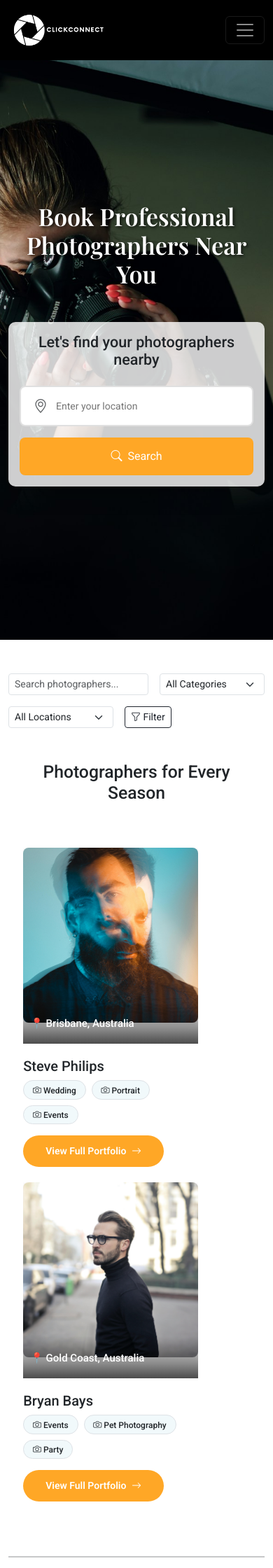
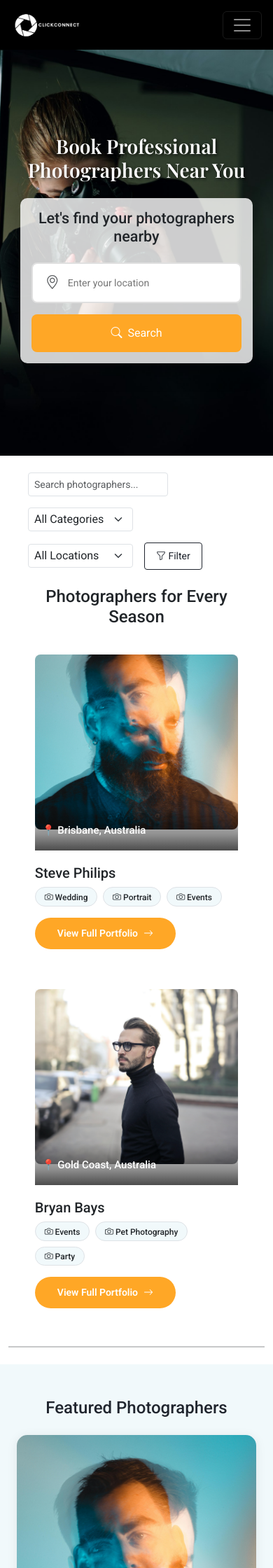
Before and after one commit to angelicatanagras/photo-studio-app, a Flask app: page / in a window 390 px wide. Shown: the top 2240 px of the page at 70% size. Run offline with Flask 3, Linux system fonts and the light colour scheme; data comes from the database, SQL or seed files in the repository; some libraries are stand-ins or nearby versions; some web fonts are replaced.

Commit message:
fix ui responsiveness and filter categories

```diff
--- a/project/models.py
+++ b/project/models.py
@@ -509,7 +509,7 @@ class Photographer:
     def get_by_category(category_id):
         photographers_data = fetch_all(
             """
-            SELECT p.*,
+            SELECT DISTINCT p.*,
                    u.first_name as user_first_name,
                    u.last_name as user_last_name,
                    u.email as user_email,
@@ -520,9 +520,10 @@ class Photographer:
             FROM photographers p
             JOIN users u ON p.user_id = u.id
             LEFT JOIN category c ON p.category_id = c.id
-            WHERE p.category_id = %s
+            LEFT JOIN packages pkg ON p.id = pkg.photographer_id
+            WHERE p.category_id = %s OR pkg.category_id = %s
             """,
-            (category_id,)
+            (category_id, category_id)
         )
         return [Photographer(p) for p in photographers_data]
 
--- a/project/static/css/styles.css
+++ b/project/static/css/styles.css
@@ -20,6 +20,7 @@ body {
   display: flex;
   flex-direction: column;
   min-height: 100vh;
+  position: relative;
 }
 
 main {
@@ -142,6 +143,7 @@ a {
   background-repeat: no-repeat;
   position: relative;
   min-height: 100vh;
+  padding: 2rem 1rem;
 }
 
 .hero_banner h1 {
@@ -253,7 +255,9 @@ a {
 }
 
 .photog-card {
-  width: 250px;
+  width: 100%;
+  max-width: 250px;
+  margin: 0 auto;
   transition: transform 0.3s ease;
 }
 
@@ -1089,3 +1099,251 @@ a {
   margin-right: 12px;
   flex-shrink: 0;
 }
+
+/* ===== RESPONSIVE MEDIA QUERIES ===== */
+
+/* Mobile devices (portrait phones, less than 576px) */
+@media (max-width: 575.98px) {
+  body {
+    padding-top: 60px;
+  }
+
+  .hero_banner {
+    min-height: 70vh;
+    padding: 1rem 0.5rem;
+  }
+
+  .hero_banner h1 {
+    font-size: 1.75rem;
+  }
+
+  .location-overlay {
+    max-width: 95%;
+    padding: 1rem;
+  }
+
+  .navbar .logo {
+    width: 100px;
+    max-height: 45px;
+  }
+
+  .navbar .form-control {
+    font-size: 14px;
+  }
+
+  .section_card {
+    padding: 20px 15px;
+    margin-bottom: 20px;
+  }
+
+  .item_section,
+  .category_section,
+  .filter_section,
+  .portfolio_section {
+    padding-left: 15px;
+    padding-right: 15px;
+  }
+
+  .photog-card {
+    max-width: 100%;
+  }
+
+  .package_font {
+    font-size: 1.25rem;
+  }
+
+  .package_price {
+    font-size: 1.5rem;
+  }
+
+  .footer_logo_img {
+    width: 100px;
+    height: 100px;
+  }
+
+  .footer {
+    padding: 30px 0;
+    text-align: center;
+  }
+
+  .footer .col-12 {
+    margin-bottom: 1.5rem;
+  }
+
+  .footer_logo {
+    justify-content: center;
+  }
+
+  h2 {
+    font-size: 1.5rem;
+  }
+
+  h3 {
+    font-size: 1.25rem;
+  }
+
+  .btn {
+    font-size: 14px;
+    padding: 0.5rem 1rem;
+  }
+
+  .m-5 {
+    margin: 1.5rem !important;
+  }
+
+  .mt-5, .my-5 {
+    margin-top: 1.5rem !important;
+  }
+
+  .mb-5, .my-5 {
+    margin-bottom: 1.5rem !important;
+  }
+
+  .p-5 {
+    padding: 1.5rem !important;
+  }
+
+  .navbar-nav {
+    align-items: stretch !important;
+  }
+
+  .navbar-nav .nav-item {
+    width: 100%;
+  }
+
+  .footer h6 {
+    font-size: 0.9rem;
+    margin-bottom: 0.75rem;
+  }
+
+  .footer .list {
+    margin-bottom: 1rem;
+  }
+
+  .social-icons {
+    justify-content: center !important;
+    margin-top: 1rem;
+  }
+
+  .social-icons a {
+    font-size: 1.75rem;
+  }
+}
+
+/* Tablets (landscape phones, 576px and up) */
+@media (min-width: 576px) and (max-width: 767.98px) {
+  .hero_banner {
+    min-height: 80vh;
+  }
+
+  .hero_banner h1 {
+    font-size: 2rem;
+  }
+
+  .location-overlay {
+    max-width: 90%;
+  }
+
+  .section_card {
+    padding: 25px 20px;
+  }
+
+  .footer {
+    padding: 40px 0;
+  }
+
+  .photog-card {
+    max-width: 220px;
+  }
+}
+
+/* Medium devices (tablets, 768px and up) */
+@media (min-width: 768px) and (max-width: 991.98px) {
+  .hero_banner {
+    min-height: 85vh;
+  }
+
+  .hero_banner h1 {
+    font-size: 2.25rem;
+  }
+
+  .location-overlay {
+    max-width: 500px;
+  }
+
+  .section_card {
+    padding: 28px 25px;
+  }
+
+  .photog-card {
+    max-width: 230px;
+  }
+
+  .footer_logo_img {
+    width: 130px;
+    height: 130px;
+  }
+}
+
+/* Large devices (desktops, 992px and up) */
+@media (min-width: 992px) {
+  .hero_banner h1 {
+    font-size: 2.5rem;
+  }
+
+  .container-fluid {
+    padding-left: 2rem;
+    padding-right: 2rem;
+  }
+}
+
+/* Extra responsive fixes for forms and checkout */
+@media (max-width: 767.98px) {
+  .form-control,
+  .form-select {
+    font-size: 16px;
+  }
+
+  .booking_summary {
+    margin-top: 1rem !important;
+  }
+
+  .booking-card {
+    margin-bottom: 1rem;
+  }
+
+  .d-flex.gap-2 {
+    flex-direction: column;
+    gap: 0.5rem !important;
+  }
+
+  .d-flex.gap-2 .btn {
+    width: 100%;
+  }
+
+  .card-tags {
+    font-size: 12px;
+  }
+
+  .navbar-nav .form-control {
+    width: 100% !important;
+    margin-bottom: 0.5rem;
+  }
+}
+
+/* Ensure no horizontal overflow on any device */
+@media (max-width: 991.98px) {
+  .row {
+    margin-left: 0;
+    margin-right: 0;
+  }
+
+  .container-fluid {
+    padding-left: 1rem;
+    padding-right: 1rem;
+  }
+
+  body {
+    overflow-x: hidden;
+  }
+}
--- a/project/templates/customer/index.html
+++ b/project/templates/customer/index.html
@@ -26,7 +26,7 @@
   </div>
 </section>
 
-<section id="photographers" class="category_section mt-5 mb-3">
+<section id="photographers" class="category_section mt-5 mb-3 px-3">
   <div class="container">
     <div class="row align-items-center justify-content-between gap-3">
       <div class="col-auto">
```
Also changed, not shown: other parts of project/static/css/styles.css (+22 -16 lines), project/templates/customer/checkout.html (+8 -6 lines).
